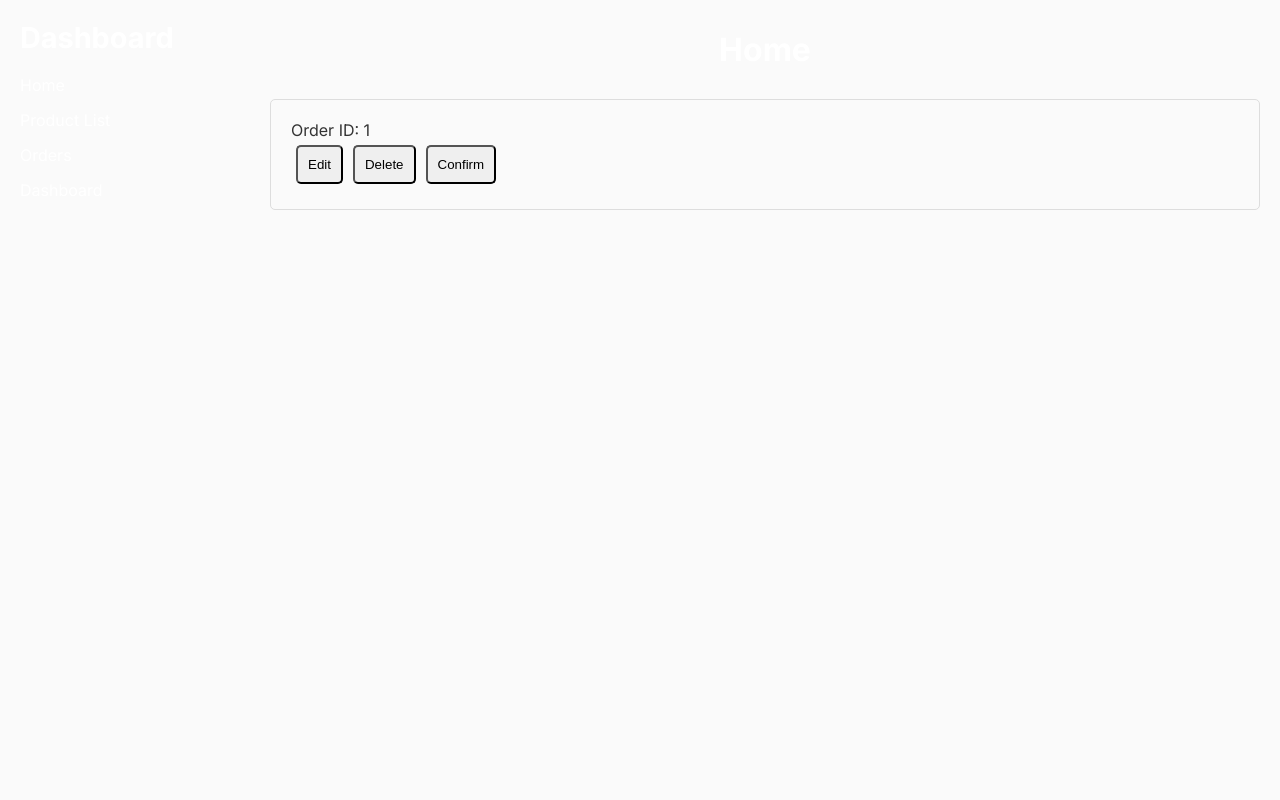
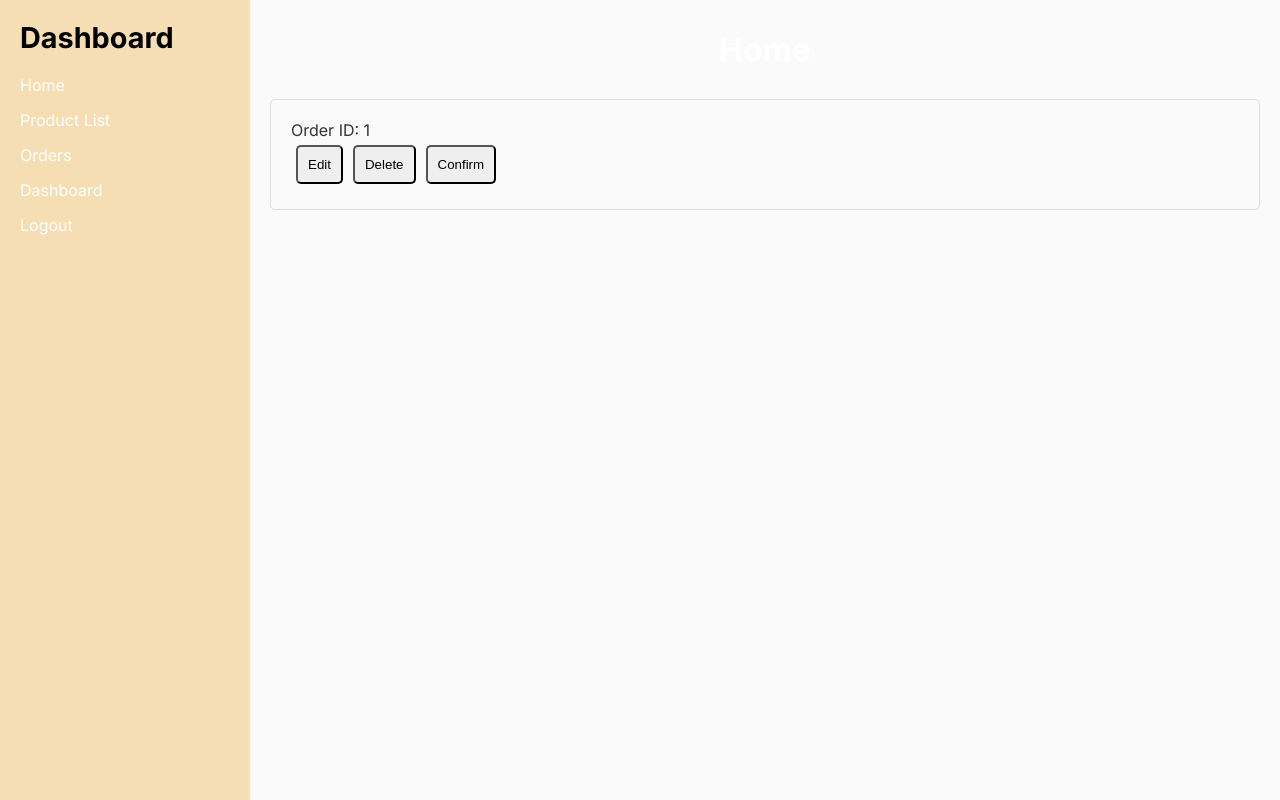
Before and after one commit to BYF-Corp/frontt, a Next.js app: page /home in a window 1280 px wide. Built offline with nearby package versions, Linux system fonts and the light colour scheme.

Commit message:
add side bar

```diff
--- a/src/app/components/Sidebar.css
+++ b/src/app/components/Sidebar.css
@@ -1,7 +1,8 @@
 .sidebar {
   width: 250px;
-  background-color: var(--primary);
-  color: #fff;
+  /* background-color: var(--primary); */
+  background-color: wheat;
+  color: black;
   padding: 20px;
   height: 100vh;
 }
--- a/src/app/components/Sidebar.tsx
+++ b/src/app/components/Sidebar.tsx
@@ -12,6 +12,9 @@ const Sidebar = () => {
         <li><Link href="/order-page">Orders</Link></li>
         <li><Link href="/dashboard">Dashboard</Link></li>
       </ul>
+      <ul>
+        <li><Link href="/login">Logout</Link></li>
+      </ul>
     </div>
   );
 };
--- a/src/app/login/page.tsx
+++ b/src/app/login/page.tsx
@@ -11,10 +11,10 @@ export default function LoginPage() {
         {/* พื้นหลัง */}
         <div>
           <Image
-            src="/images/background.jpg"
+            src="/images/friendfiesbackground.png"
             alt="Friend Fries Background"
-            width={1440}
-            height={1024}
+            width={800}
+            height={750}
             className={styles.backgroundImage}
             priority
           />
--- a/src/app/page.tsx
+++ b/src/app/page.tsx
@@ -3,3 +3,4 @@ import { redirect } from "next/navigation";
 export default function Home() {
   redirect("/login");
 }
+const
```
Also changed, not shown: public/images/friendfiesbackground.png (added).
